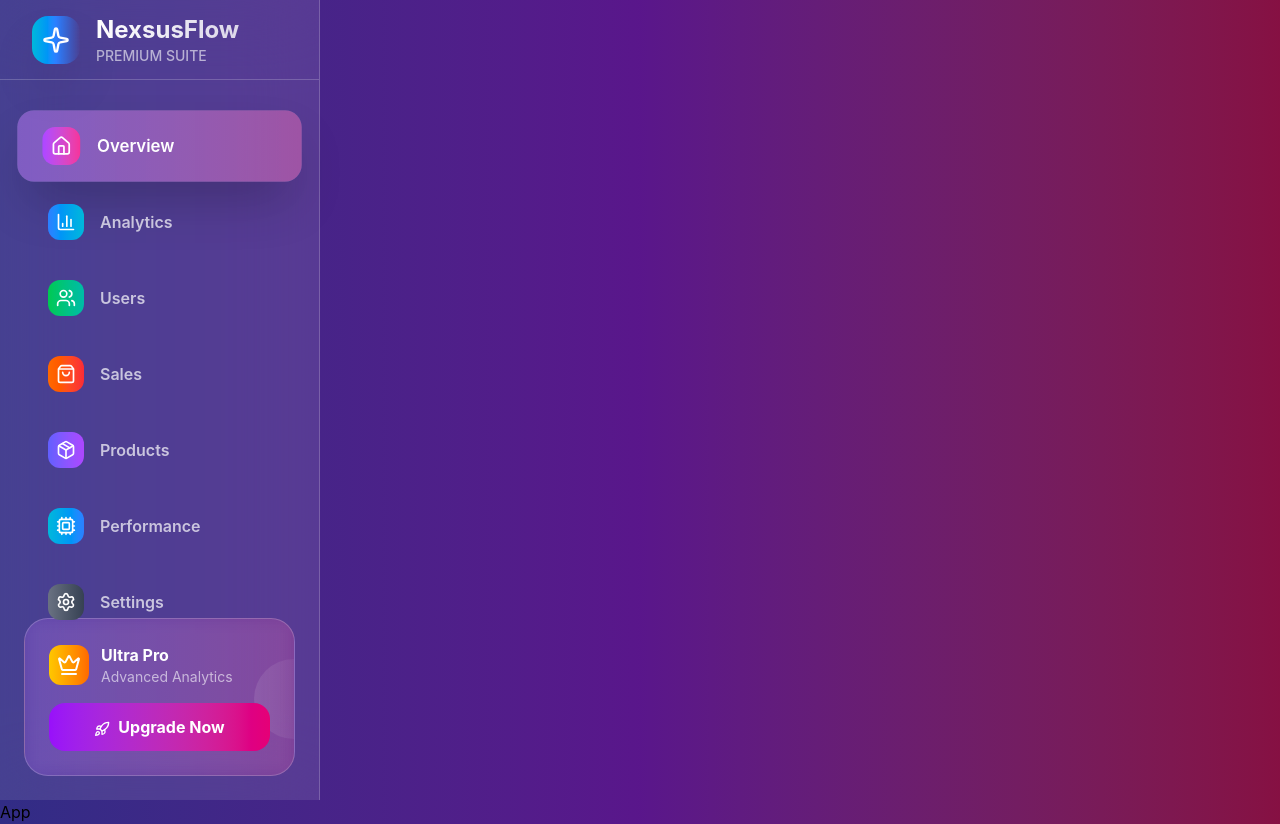
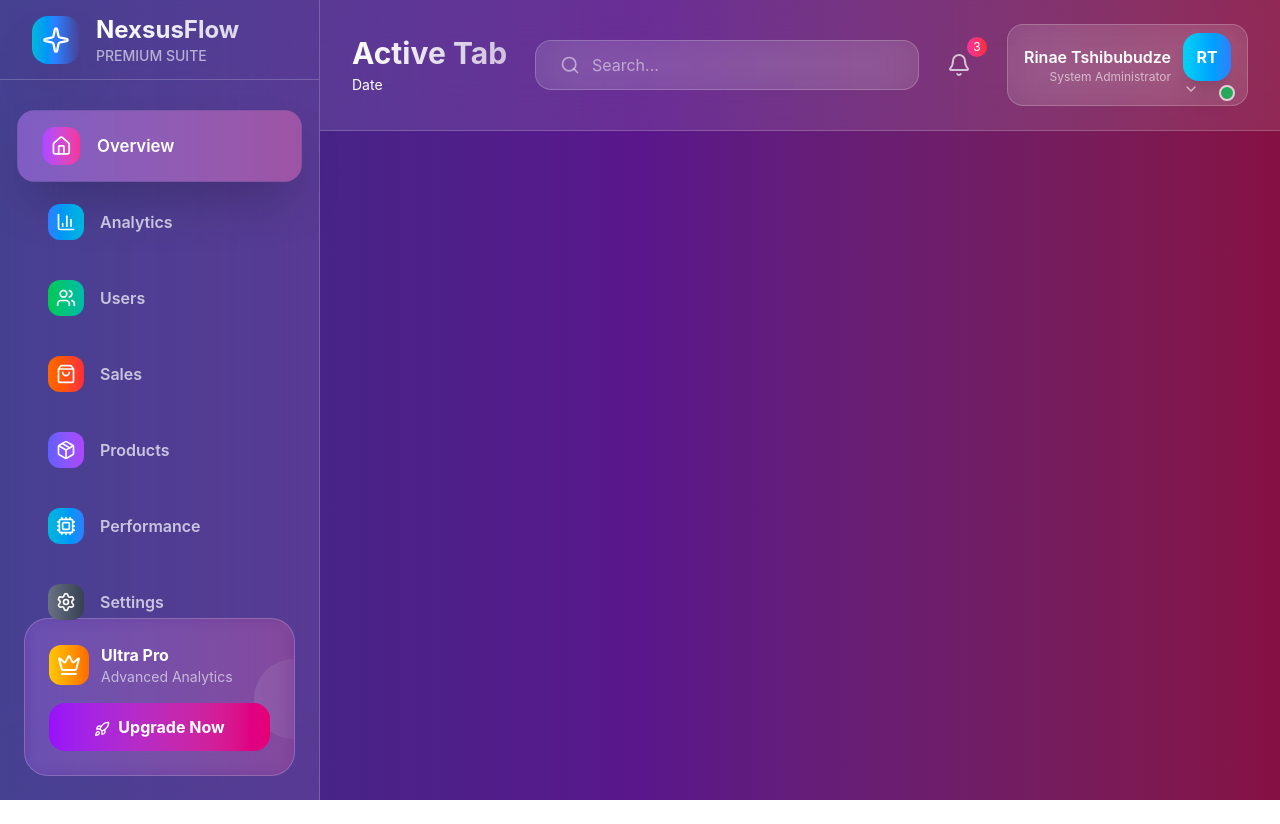
Before and after one commit to RinaeTshibubudze/adminDashboard, a React (Vite) app: page / in a window 1280 px wide. After the commit the page ends 800 px from the top, so only its background shows below. Built offline with nearby package versions, Linux system fonts and the light colour scheme; the HTML template or start-up script is replaced by a standard one.

Commit message:
Add the header with no logic

```diff
--- a/src/App.jsx
+++ b/src/App.jsx
@@ -1,5 +1,6 @@
 import { useState } from "react";
 import Sidebar from "./components/Sidebar";
+import Header from "./components/Header";
 
 const App = () => {
   const [sidebar, setSidebarOpen] = useState(false);
@@ -14,8 +15,10 @@ const App = () => {
           activeTab={activeTab}
           setActiveTab={setActiveTab}
         />
+        <div className="flex-1 flex flex-col overflow-hidden">
+          <Header />
+        </div>
       </div>
-      App
     </div>
   );
 };
--- /dev/null
+++ b/src/components/Header.jsx
@@ -0,0 +1,56 @@
+import { Bell, ChevronDown, Menu, Search } from "lucide-react";
+import React from "react";
+
+const Header = () => {
+  return (
+    <div className="bg-white/10 backdrop-blur-xl border-b border-white/20 px-8 py-6">
+      <div className="flex items-center justify-between">
+        <div className="flex items-center space-x-6">
+          <button className="lg:hidden text-white/10 hover:text-white/20 p-2 rounded-xl hover:bg-white/10 transition-all">
+            <Menu className="h-6 w-6" />
+          </button>
+          <div>
+            <h2 className="text-3xl font-bold bg-gradient-to-r from-white to-white/70 bg-clip-text text-transparent capitalize">
+              Active Tab
+            </h2>
+            <p className="text-white text-sm mt-1">Date</p>
+          </div>
+        </div>
+
+        <div className="flex items-center space-x-4">
+          <div className="hidden md:flex items-center bg-white/10 backdrop-blur-xl border border-white/20 rounded-2xl px-6 py-3 w-96 group hover:bg-white/20 transition-all duration-300">
+            <Search className="h-5 w-5 text-white/50 mr-3 group-hover:text-white/70 transition-all" />
+            <input
+              type="text"
+              className="bg-transparent text-white placeholder-white/50 focus:outline-none flex-1 "
+              placeholder="Search..."
+            />
+          </div>
+          <div className="flex items-center space-x-2">
+            <button className="relative p-3 text-white/70 hover:text-white hover:bg-white/10 rounded-2xl transition-all duration-300 group">
+              <Bell className="h-6 w-6" />
+              <span className="absolute -top-1 -right-1 h-5 w-5 bg-gradient-to-r from-pink-500 to-red-500 rounded-full text-xs text-white flex items-center justify-center">
+                3
+              </span>
+            </button>
+            <div className="flex items-center space-x-3 ml-4 bg-white/10 backdrop-blur-xl rounded-2xl px-4 py-2 border border-white/20 hover:bg-white/20 transition-all duration-300 cursor-pointer group">
+              <div className="hidden md:block text-right">
+                <p className="text-white font-semibold">Rinae Tshibubudze </p>
+                <p className="text-white/60 text-xs">System Administrator </p>
+              </div>
+              <div className="relative">
+                <div className="h-12 w-12 bg-gradient-to-r from-cyan-400 to-blue-500 rounded-2xl flex items-center justify-center shadow-xl group-hover:scale-110 transition-all duration-300">
+                  <span className="text-white font-bold">RT</span>
+                </div>
+                <div className="absolute -bottom-1 -right-1 h-4 w-4 bg-green-500 rounded-full border-2 border-white animate-pulse"></div>
+                <ChevronDown className="h-4 w-4 text-white/60 group-hover:text-white/80 transition-all" />
+              </div>
+            </div>
+          </div>
+        </div>
+      </div>
+    </div>
+  );
+};
+
+export default Header;
```
